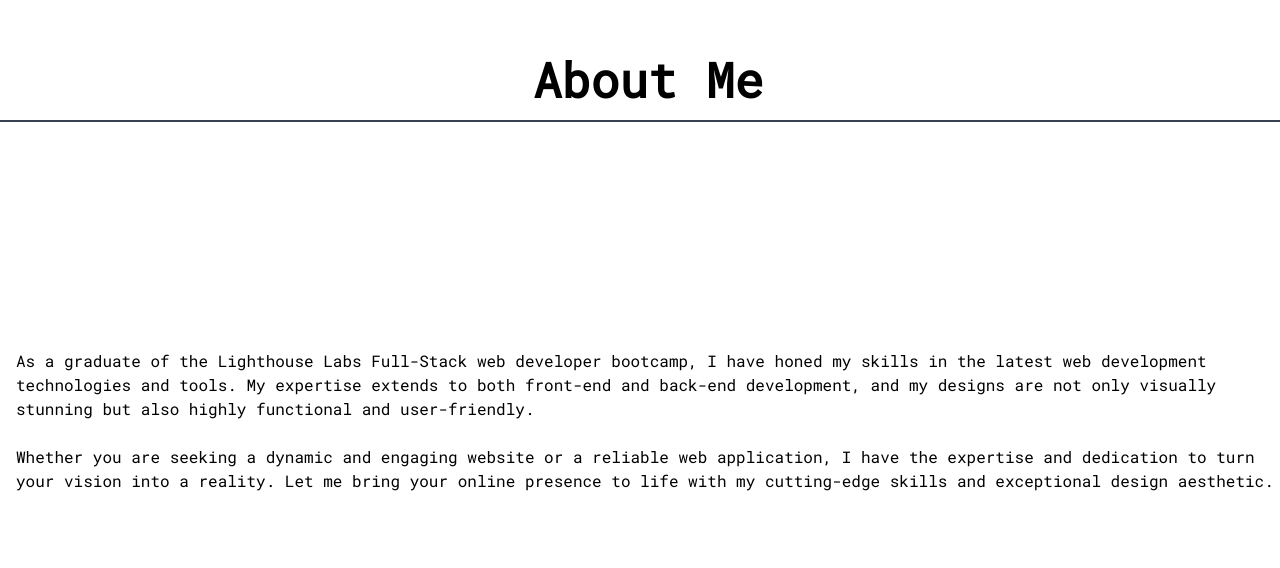
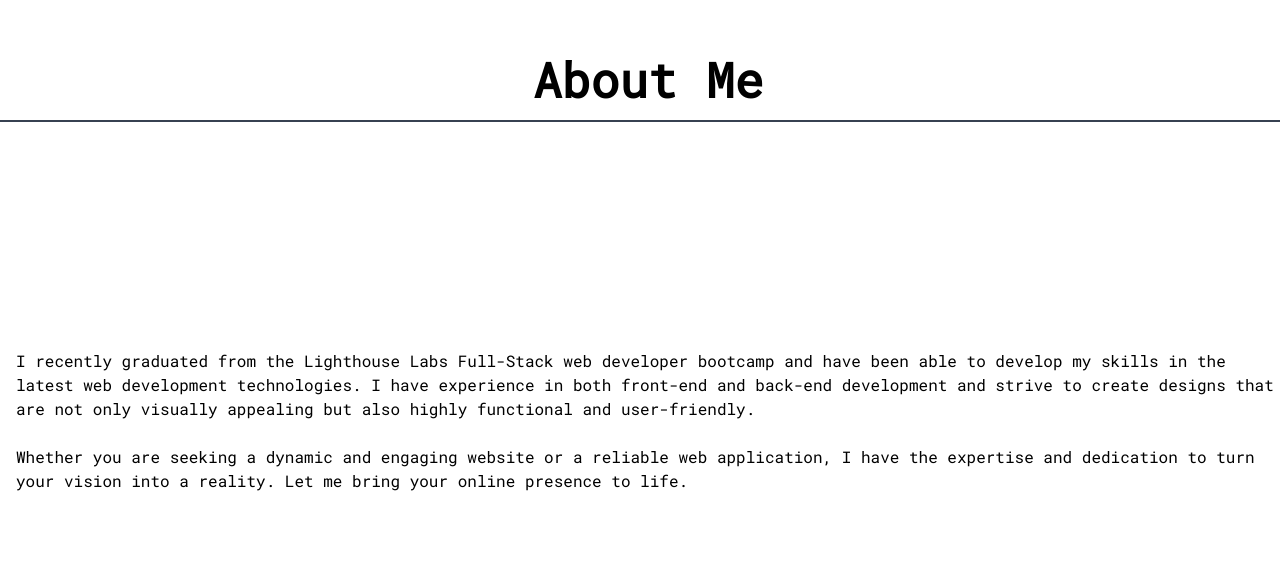
Before and after one commit to lucasw4/lucas-wade, a Next.js app: page /about in a window 1280 px wide. Shown: the part 232-800 px from the top of the page. Built offline with nearby package versions, Linux system fonts and the light colour scheme.

Commit message:
Further styling improvements

```diff
--- a/src/components/Particles.jsx
+++ b/src/components/Particles.jsx
@@ -64,9 +64,9 @@ const options = {
     number: {
       density: {
         enable: true,
-        area: 800,
+        area: 300,
       },
-      value: 400,
+      value: 100,
     },
     opacity: {
       value: 0.5,
--- a/src/pages/about.jsx
+++ b/src/pages/about.jsx
@@ -12,20 +12,20 @@ const About = () => {
       <div className='2xl:mx-[40rem] flex flex-col h-[40rem]'>
         <div className='h-full flex flex-col justify-center'>
           <div className='py-4 pl-4'>
-            As a graduate of the Lighthouse Labs Full-Stack web developer
-            bootcamp, I have honed my skills in the latest web development
-            technologies and tools. My expertise extends to both front-end and
-            back-end development, and my designs are not only visually stunning
-            but also highly functional and user-friendly.
+            I recently graduated from the Lighthouse Labs Full-Stack web
+            developer bootcamp and have been able to develop my skills in the
+            latest web development technologies. I have experience in both
+            front-end and back-end development and strive to create designs that
+            are not only visually appealing but also highly functional and
+            user-friendly.
           </div>
           <div className='py-2 pl-4'>
             Whether you are seeking a dynamic and engaging website or a reliable
             web application, I have the expertise and dedication to turn your
-            vision into a reality. Let me bring your online presence to life
-            with my cutting-edge skills and exceptional design aesthetic.
+            vision into a reality. Let me bring your online presence to life.
           </div>
         </div>
-        <div className='mx-16 md:w-fit md:mx-auto md:p-4 border border-gray-700 flex justify-center py-3 mb-10'>
+        <div className='mx-16 md:w-fit md:mx-auto md:p-4 border border-gray-700 flex justify-center py-3 mb-10 transition-all hover:shadow-lg hover:shadow-black hover:scale-110'>
           <a
             target='_blank'
             href='https://www.linkedin.com/in/lucas-wade-0971541b2/'
--- a/src/pages/portfolio.jsx
+++ b/src/pages/portfolio.jsx
@@ -62,6 +62,17 @@ const Portfolio = () => {
           ))}
         </div>
       </div>
+      <div className='flex justify-center'>
+        <a
+          href='#'
+          className='text-4xl font-bold transition-all hover:scale-110 hover:text-purple-500 text-center'
+        >
+          View More on my{" "}
+          <strong className='underline hover:no-underline transition ease-in-out duration-500'>
+            GitHub
+          </strong>
+        </a>
+      </div>
     </div>
   );
 };
```
